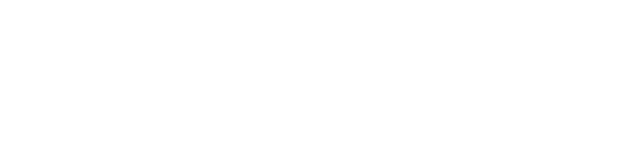
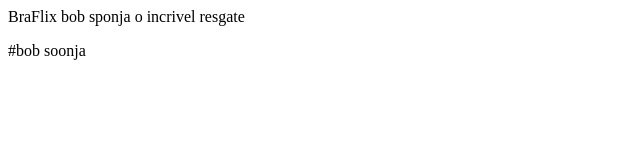
Before and after one commit to brayan600/BraFlix, a plain HTML site: page index.html in a window 1280 px wide. Shown: the whole page, without its empty margins (0-640 px from the left). Drawn offline with Linux system fonts and the light colour scheme.

Commit message:
alteração 2

```diff
--- a/index.html
+++ b/index.html
@@ -6,6 +6,13 @@
     <title>BraFlix</title>
 </head>
 <body>
+  BraFlix
+
+  <hi>bob sponja o incrivel resgate<hi>
+  <p>#bob soonja</p>
+
+
+
 
 </body>
 </html>
```
